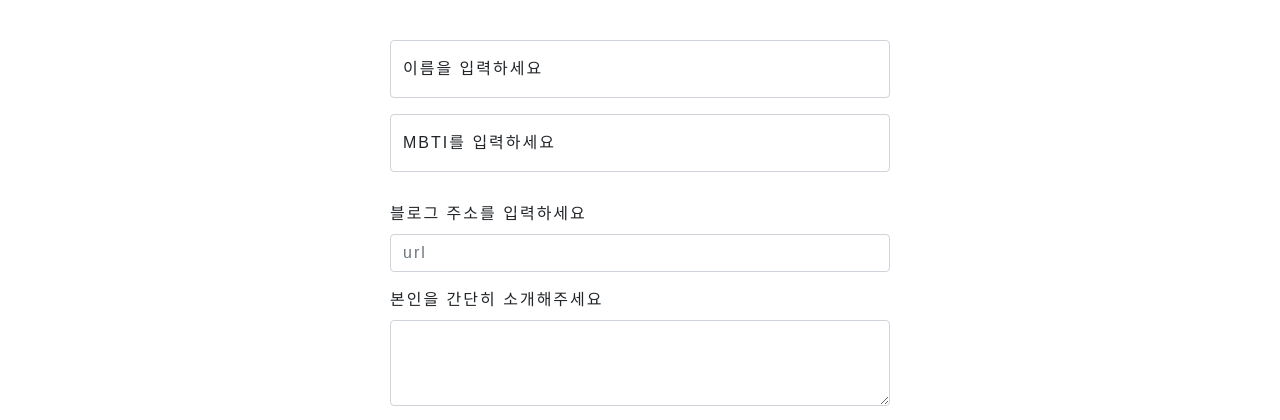
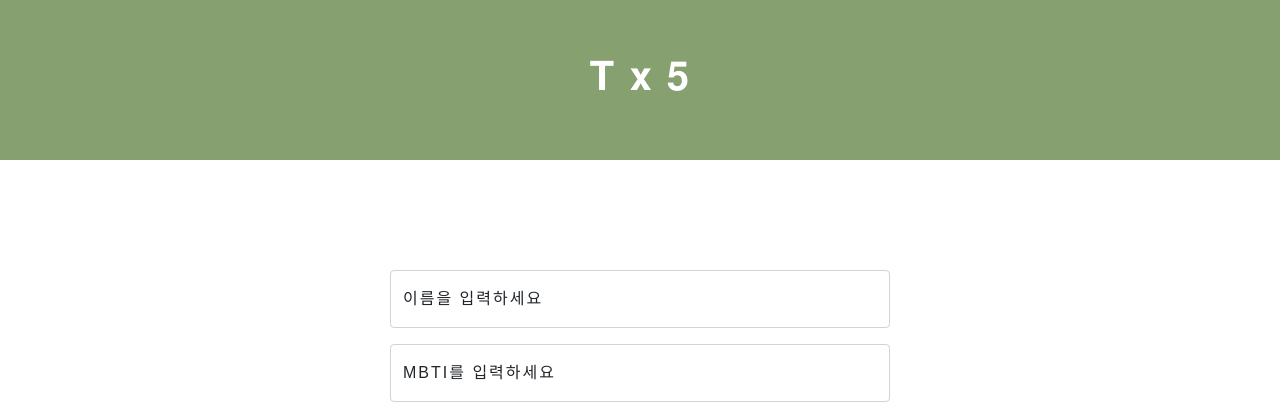
Before and after one commit to oiooeo/Tx5, a Python web app: template templates/index_addInfo.html in a window 1280 px wide. Shown: the top 420 px of the page. Run offline with Jinja, Linux system fonts and the light colour scheme; the template is opened without the code that fills it, so the values that code supplies are empty; some web fonts are replaced.

Commit message:
title 추가

```diff
--- a/templates/index_addInfo.html
+++ b/templates/index_addInfo.html
@@ -29,6 +29,23 @@
             justify-content: center;
         }
 
+        .mytitle {
+            width: 100%;
+            height: 160px;
+
+            background-color: #87a070;
+            color: #ffffff;
+            font-size: xx-large;
+            font-weight: 500;
+
+            display: flex;
+            flex-direction: column;
+            align-items: center;
+            justify-content: center;
+
+            margin-bottom: 70px;
+        }
+
         .topDiv{
             margin: 40px auto 0px auto;
         }
@@ -49,6 +66,10 @@
 </head>
 
 <body>
+    <div class="mytitle">
+        <h1>𝐓 𝐱 𝟓</h1>
+    </div>
+
     <div class="wrap">
 
             <div class="form-floating mb-3 topDiv">
```
